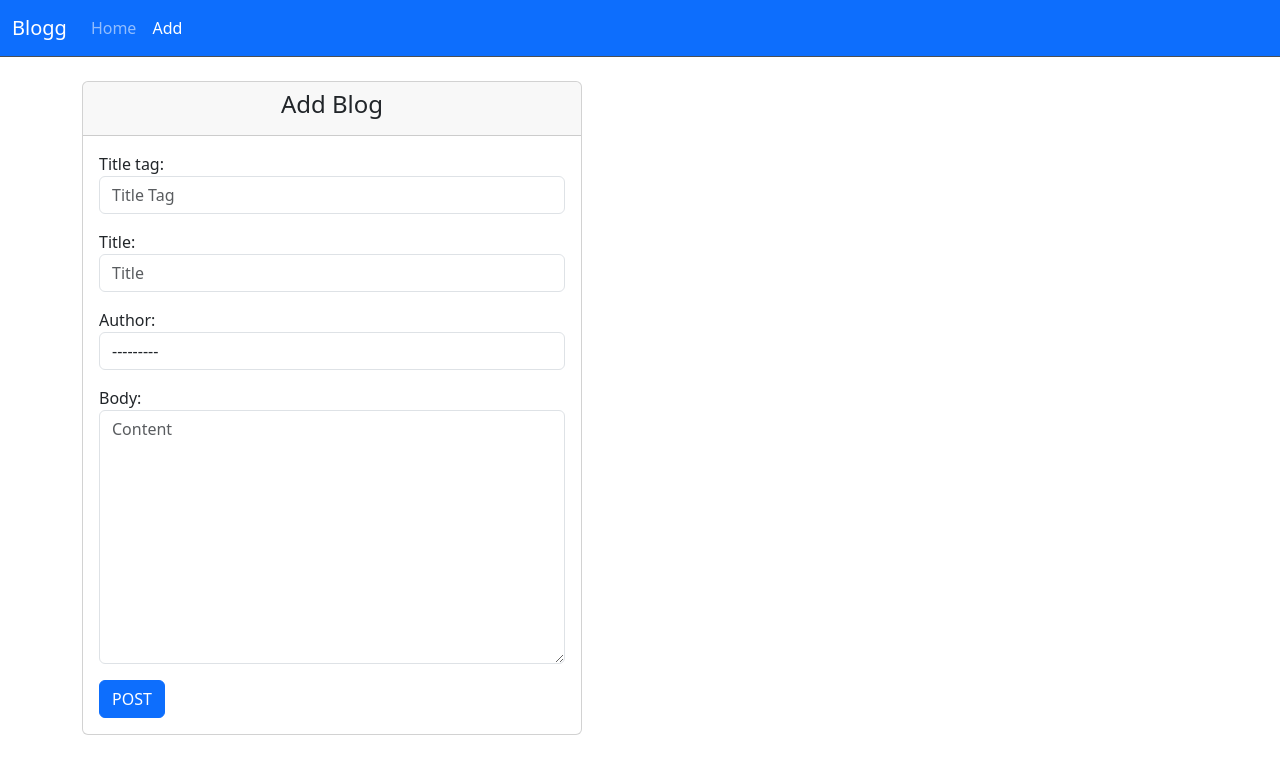
After one commit to sandip-dolai/django-simple-blog, a Django app: page /add-post/ in a window 1280 px wide. The commit adds this page. Shown: the top 774 px of the page. Run offline with Django 5.2, Linux system fonts and the light colour scheme.

Commit message:
new files and updates

```diff
--- /dev/null
+++ b/myblog/forms.py
@@ -0,0 +1,25 @@
+from django import forms
+from .models import Post
+
+class PostForm(forms.ModelForm):
+    class Meta:
+        model = Post
+        fields = ['title_tag', 'title', 'author', 'body']
+
+        widgets = {
+            'title_tag' : forms.TextInput(attrs={'class':'form-control', 'placeholder':'Title Tag'}),
+            'title': forms.TextInput(attrs={'class':'form-control', 'placeholder':'Title'}),
+            'author': forms.Select(attrs={'class':'form-control dropdown-toggle', 'placeholder':'Author'}),
+            'body':forms.Textarea(attrs={'class':'form-control', 'placeholder':'Content'}),
+        }
+
+class EditForm(forms.ModelForm):
+    class Meta:
+        model = Post
+        fields = ['title_tag', 'title', 'body']
+
+        widgets = {
+            'title_tag' : forms.TextInput(attrs={'class':'form-control', 'placeholder':'Title Tag'}),
+            'title': forms.TextInput(attrs={'class':'form-control', 'placeholder':'Title'}),
+            'body':forms.Textarea(attrs={'class':'form-control', 'placeholder':'Content'}),
+        }
--- a/myblog/models.py
+++ b/myblog/models.py
@@ -1,11 +1,16 @@
 from django.db import models # type: ignore
 from django.contrib.auth.models import User # type: ignore
+from django.urls import reverse # type: ignore
 
 class Post(models.Model):
-    title_tag = models.CharField(max_length=100, default='My Blog')
+    title_tag = models.CharField(max_length=100, default='')
     title = models.CharField(max_length=255)
     author = models.ForeignKey(User, on_delete = models.CASCADE)
     body = models.TextField()
+    created_at = models.DateTimeField(auto_now_add=True)
 
     def __str__(self):
         return self.title + ' by ' + self.author.username
+
+    def get_absolute_url(self):
+        return reverse('article-detail', args = [str(self.id)])
--- a/myblog/templates/base.html
+++ b/myblog/templates/base.html
@@ -3,29 +3,15 @@
   <head>
     <meta charset="UTF-8" />
     <meta name="viewport" content="width=device-width, initial-scale=1.0" />
-    <title>{% block title %}Blogg {% endblock %} </title>
+    <title>{% block title %}Blogg{% endblock %}</title>
     <link href="https://cdn.jsdelivr.net/npm/bootstrap@5.3.7/dist/css/bootstrap.min.css" rel="stylesheet" integrity="sha384-LN+7fdVzj6u52u30Kp6M/trliBMCMKTyK833zpbD+pXdCLuTusPj697FH4R/5mcr" crossorigin="anonymous" />
   </head>
   <body>
-    <nav class="navbar bg-primary border-bottom navbar-expand-lg border-body" data-bs-theme="dark">
-      <div class="container-fluid">
-        <a class="navbar-brand" href="{% url 'home' %}">Blogg</a>
-        <button class="navbar-toggler" type="button" data-bs-toggle="collapse" data-bs-target="#navbarNavDropdown" aria-controls="navbarNavDropdown" aria-expanded="false" aria-label="Toggle navigation"><span class="navbar-toggler-icon"></span></button>
-        <div class="collapse navbar-collapse" id="navbarNavDropdown">
-          <ul class="navbar-nav">
-            <li class="nav-item">
-              <a class="nav-link {% if request.resolver_match.url_name == 'home' %}active{% endif %}" aria-current="page" href="{% url 'home' %}">Home</a>
-            </li>
-          </ul>
-        </div>
-      </div>
-    </nav>
+    {% include 'nav.html' %}
     <div class="container">
       {% block content %}
-
       {% endblock %}
     </div>
-
     <script src="https://cdn.jsdelivr.net/npm/bootstrap@5.3.7/dist/js/bootstrap.bundle.min.js" integrity="sha384-ndDqU0Gzau9qJ1lfW4pNLlhNTkCfHzAVBReH9diLvGRem5+R9g2FzA8ZGN954O5Q" crossorigin="anonymous"></script>
   </body>
 </html>
--- /dev/null
+++ b/myblog/templates/myblog/add_post.html
@@ -0,0 +1,18 @@
+{% extends 'base.html' %}
+{% block title %}
+  Add Blog
+{% endblock %}
+{% block content %}
+  <div class="card mt-4" style="width: 500px;">
+    <div class="card-header">
+      <h4 class="text-center">Add Blog</h4>
+    </div>
+    <div class="card-body form-group">
+      <form method="POST">
+        {% csrf_token %}
+        {{ form.as_p }}
+        <button class="btn btn-primary">POST</button>
+      </form>
+    </div>
+  </div>
+{% endblock %}
--- a/myblog/templates/myblog/article_detail.html
+++ b/myblog/templates/myblog/article_detail.html
@@ -7,9 +7,10 @@
         <div class="card-body">
             <h1 class="card-title">{{ post.title }}</h1>
             <h6 class="card-subtitle mb-2 text-muted">By {{ post.author }}</h6>
-            <hr />
+            <small>{{ post.created_at|date:'F j, Y, g:i a' }}</small>
             <p class="card-text">{{ post.body }}</p>
-            <a href="{% url 'home' %}" class="btn btn-secondary mt-3">Back To Home</a>
+            <a href="{% url 'home' %}" class="btn btn-outline-secondary mt-3">Back</a>
+            <a href="{% url 'update-post' post.pk %}" class="btn btn-outline-warning mt-3">edit</a>
         </div>
     </div>
 {% endblock %}
--- /dev/null
+++ b/myblog/templates/nav.html
@@ -0,0 +1,16 @@
+<nav class="navbar bg-primary border-bottom navbar-expand-lg border-body sticky-top" data-bs-theme="dark">
+  <div class="container-fluid">
+    <a class="navbar-brand" href="{% url 'home' %}">Blogg</a>
+    <button class="navbar-toggler" type="button" data-bs-toggle="collapse" data-bs-target="#navbarNavDropdown" aria-controls="navbarNavDropdown" aria-expanded="false" aria-label="Toggle navigation"><span class="navbar-toggler-icon"></span></button>
+    <div class="collapse navbar-collapse" id="navbarNavDropdown">
+      <ul class="navbar-nav">
+        <li class="nav-item">
+          <a class="nav-link {% if request.resolver_match.url_name == 'home' %}active{% endif %}" aria-current="page" href="{% url 'home' %}">Home</a>
+        </li>
+        <li class="nav-item">
+          <a class="nav-link {% if request.resolver_match.url_name == 'add-post' %}active{% endif %}" aria-current="page" href="{% url 'add-post' %}">Add</a>
+        </li>
+      </ul>
+    </div>
+  </div>
+</nav>
--- a/myblog/urls.py
+++ b/myblog/urls.py
@@ -1,9 +1,12 @@
 from django.urls import path # type: ignore
 # from . import views
-from .views import ArticleDetailView, HomeView
+from .views import ArticleDetailView, HomeView, AddPostView, UpdatePostView, DeletePostView
 
 urlpatterns = [
     # path('', views.home, name='home'),
     path('', HomeView.as_view(), name='home'),
     path('article/<int:pk>', ArticleDetailView.as_view(), name='article-detail'),
+    path('add-post/', AddPostView.as_view(), name='add-post'),
+    path('article/edit/<int:pk>', UpdatePostView.as_view(), name='update-post'),
+    path('article/<int:pk>/remove', DeletePostView.as_view(), name='delete-post'),
 ]
--- a/myblog/views.py
+++ b/myblog/views.py
@@ -1,6 +1,8 @@
 from django.shortcuts import render
-from django.views.generic import ListView, DetailView
+from django.views.generic import ListView, DetailView, CreateView, UpdateView, DeleteView
 from .models import Post
+from .forms import PostForm, EditForm
+from django.urls import reverse_lazy
 
 # def home(request):
 #     return render(request, 'myblog/home.html')
@@ -8,7 +10,25 @@ from .models import Post
 class HomeView(ListView):
     model = Post
     template_name = 'myblog/home.html'
+    ordering = ['-created_at']
 
 class ArticleDetailView(DetailView):
     model = Post
     template_name = 'myblog/article_detail.html'
+
+class AddPostView(CreateView):
+    model = Post
+    form_class = PostForm
+    template_name = 'myblog/add_post.html'
+    # fields = '__all__'
+
+class UpdatePostView(UpdateView):
+    model = Post
+    template_name = 'myblog/update_post.html'
+    # fields = ['title_tag', 'title', 'body']
+    form_class = EditForm
+
+class DeletePostView(DeleteView):
+    model = Post
+    template_name = 'myblog/delete_post.html'
+    success_url = reverse_lazy('home')
```
Also changed, not shown: myblog/templates/myblog/delete_post.html (added, +19 -0 lines), myblog/templates/myblog/home.html (+20 -22 lines), myblog/templates/myblog/update_post.html (added, +19 -0 lines), myblog/migrations/0003_post_created_at_alter_post_title_tag.py (added).
